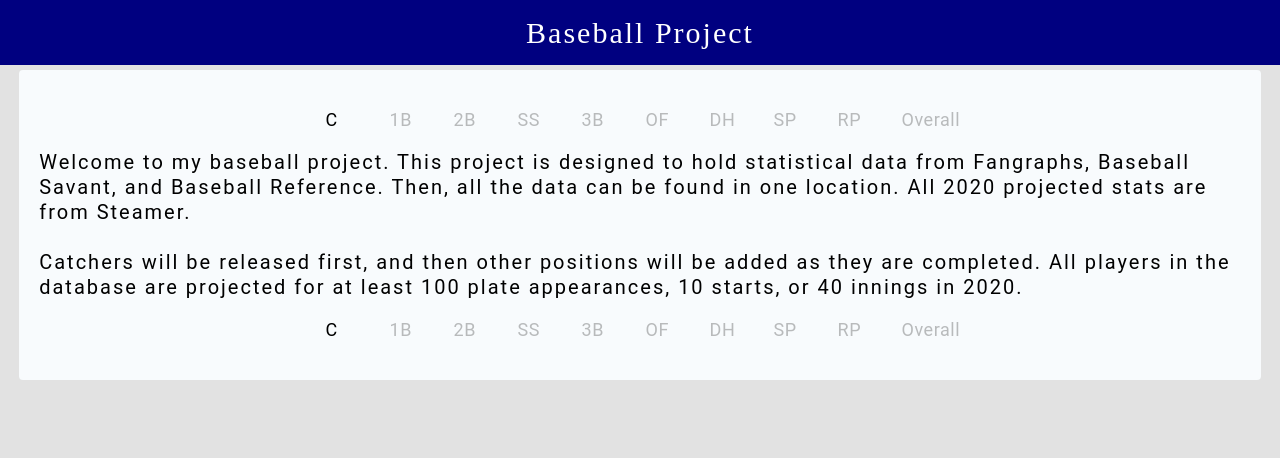
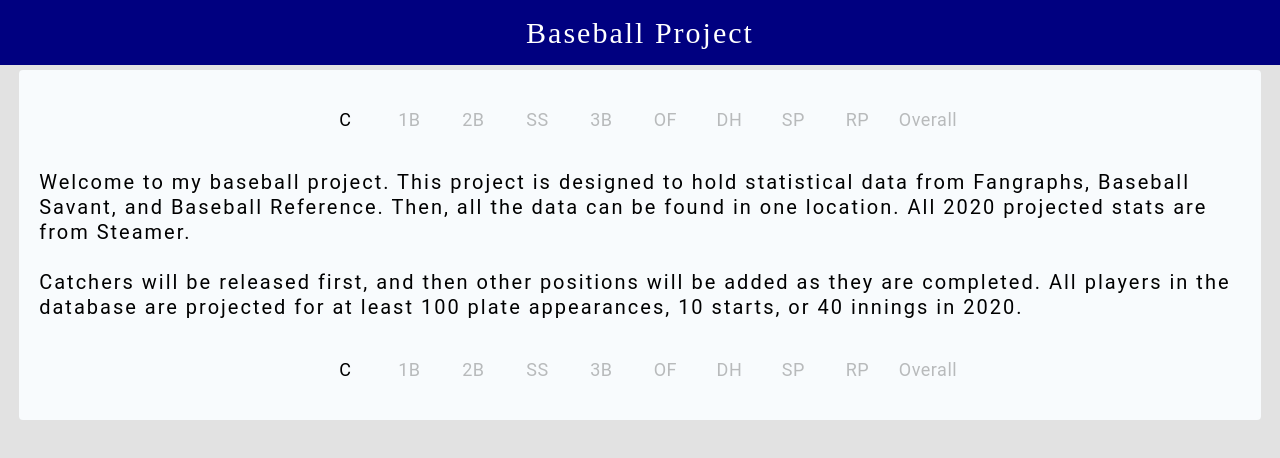
Before and after one commit to atonymartin20/BaseballProject, a React (Create React App) app in the folder frontend/: page / in a window 1280 px wide. Shown: the top 458 px of the page. Built offline with nearby package versions, Linux system fonts and the light colour scheme; no server answers.

Commit message:
Completed Links portion of website

```diff
--- a/frontend/src/components/homepage/index.js
+++ b/frontend/src/components/homepage/index.js
@@ -25,6 +25,10 @@ const styles = theme => ({
         fontSize: '2.0rem',
         lineHeight: 1.25,
     },
+    homepageText: {
+        marginTop: 20,
+        marginBottom: 20,
+    },
     websiteLinks: {
         textDecoration: 'none',
         color: 'black',
@@ -40,7 +44,7 @@ class Homepage extends React.Component {
                 <Navbar />
                 <div className={classes.homepageSpacingDiv}>
                     <Links />
-                    <h1>Welcome to my baseball project.  This project is designed to hold statistical data from <a href='https://www.fangraphs.com/' className={classes.websiteLinks} target='_blank'>Fangraphs</a>, <a href="https://baseballsavant.mlb.com" className={classes.websiteLinks} target='_blank'>Baseball Savant</a>, and <a href="https://www.baseball-reference.com/" className={classes.websiteLinks} target='_blank'>Baseball Reference</a>.  Then, all the data can be found in one location.  All 2020 projected stats are from <a href="https://www.fangraphs.com/projections.aspx?pos=all&stats=bat&type=steamer&team=0&lg=all&players=0" className={classes.websiteLinks} target='_blank'>Steamer</a>.<br /><br />Catchers will be released first, and then other positions will be added as they are completed.  All players in the database are projected for at least 100 plate appearances, 10 starts, or 40 innings in 2020.</h1>
+                    <h1 className={classes.homepageText}>Welcome to my baseball project.  This project is designed to hold statistical data from <a href='https://www.fangraphs.com/' className={classes.websiteLinks} target='_blank' rel="noopener noreferrer">Fangraphs</a>, <a href="https://baseballsavant.mlb.com" className={classes.websiteLinks} target='_blank'rel="noopener noreferrer">Baseball Savant</a>, and <a href="https://www.baseball-reference.com/" className={classes.websiteLinks} target='_blank' rel="noopener noreferrer">Baseball Reference</a>.  Then, all the data can be found in one location.  All 2020 projected stats are from <a href="https://www.fangraphs.com/projections.aspx?pos=all&stats=bat&type=steamer&team=0&lg=all&players=0" className={classes.websiteLinks} target='_blank' rel="noopener noreferrer">Steamer</a>.<br /><br />Catchers will be released first, and then other positions will be added as they are completed.  All players in the database are projected for at least 100 plate appearances, 10 starts, or 40 innings in 2020.</h1>
                     <Links />
                 </div>
             </div>
--- a/frontend/src/components/navbar/links.js
+++ b/frontend/src/components/navbar/links.js
@@ -14,7 +14,7 @@ const styles = theme => ({
         margin: '0px',
         listStyle: 'none',
         width: '100%',
-        // flexDirection: "column",
+        flexWrap: 'wrap',
     },
     drawerListItem: {
         float: "left",
@@ -24,14 +24,7 @@ const styles = theme => ({
         alignItems: 'center',
         margin: "0",
         padding: "0",
-        width: '100%',
-        // borderBottom: '1px solid #C2C2C2',
-        // borderRight: '1px solid #C2C2C2',
-        // backgroundColor: '#DDDDDD',
-        // "& ul": {
-        //     maxHeight: "400px",
-        //     overflow: "scroll"
-        // }
+        width: 'auto',
     },
     drawerNavLink: {
         color: "inherit",
@@ -42,14 +35,9 @@ const styles = theme => ({
         lineHeight: "20px",
         textDecoration: "none",
         display: "inline-flex",
-        width: "100%",
         height: 60,
-        paddingLeft: 15,
-        textAlign: "left",
+        textAlign: "center",
         textTransform: "none",
-        "& > span:first-child": {
-            justifyContent: "flex-start"
-        },
         "&:hover,&:focus": {
             backgroundColor: "#AA1649",
             color: "white"
```
